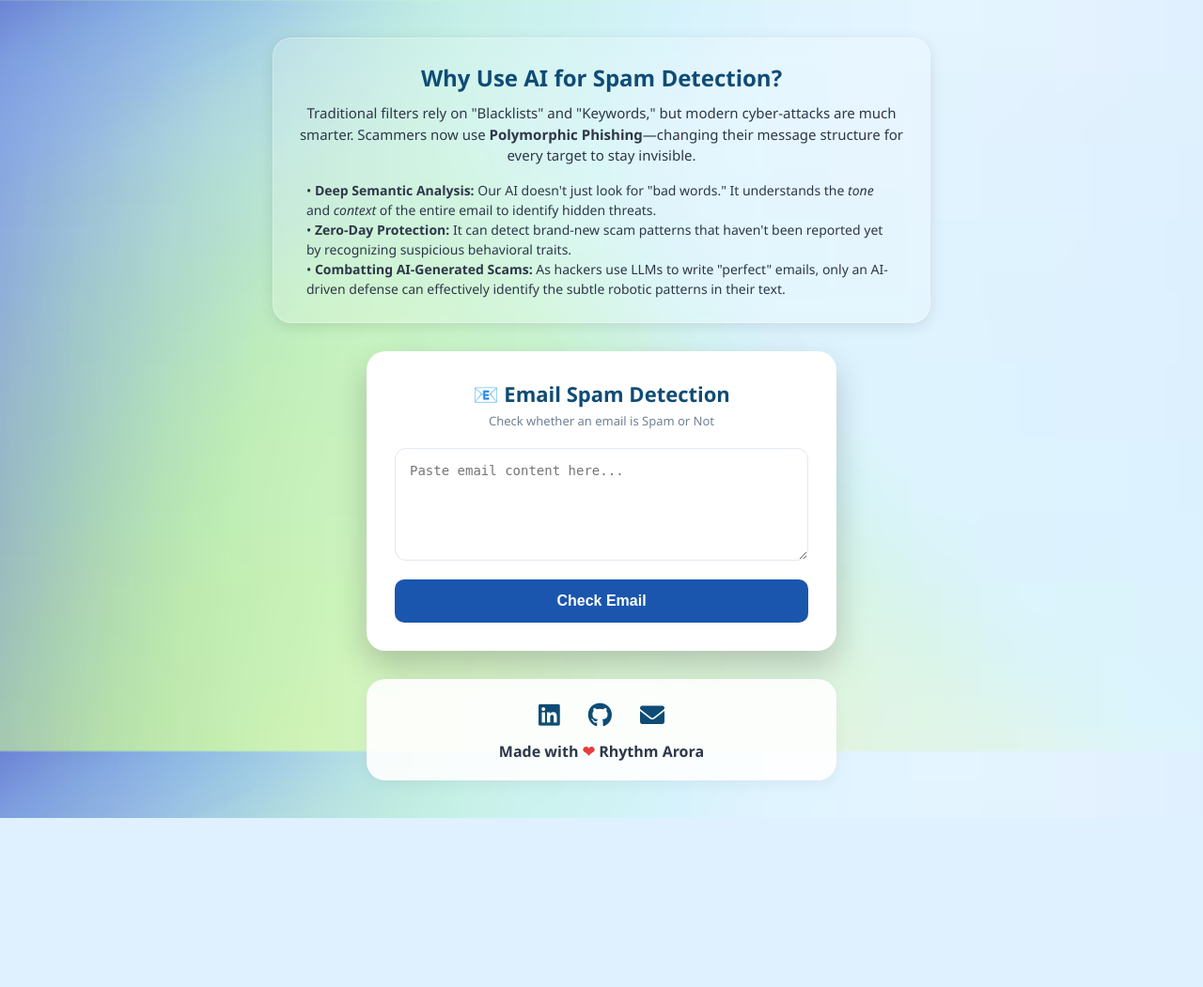
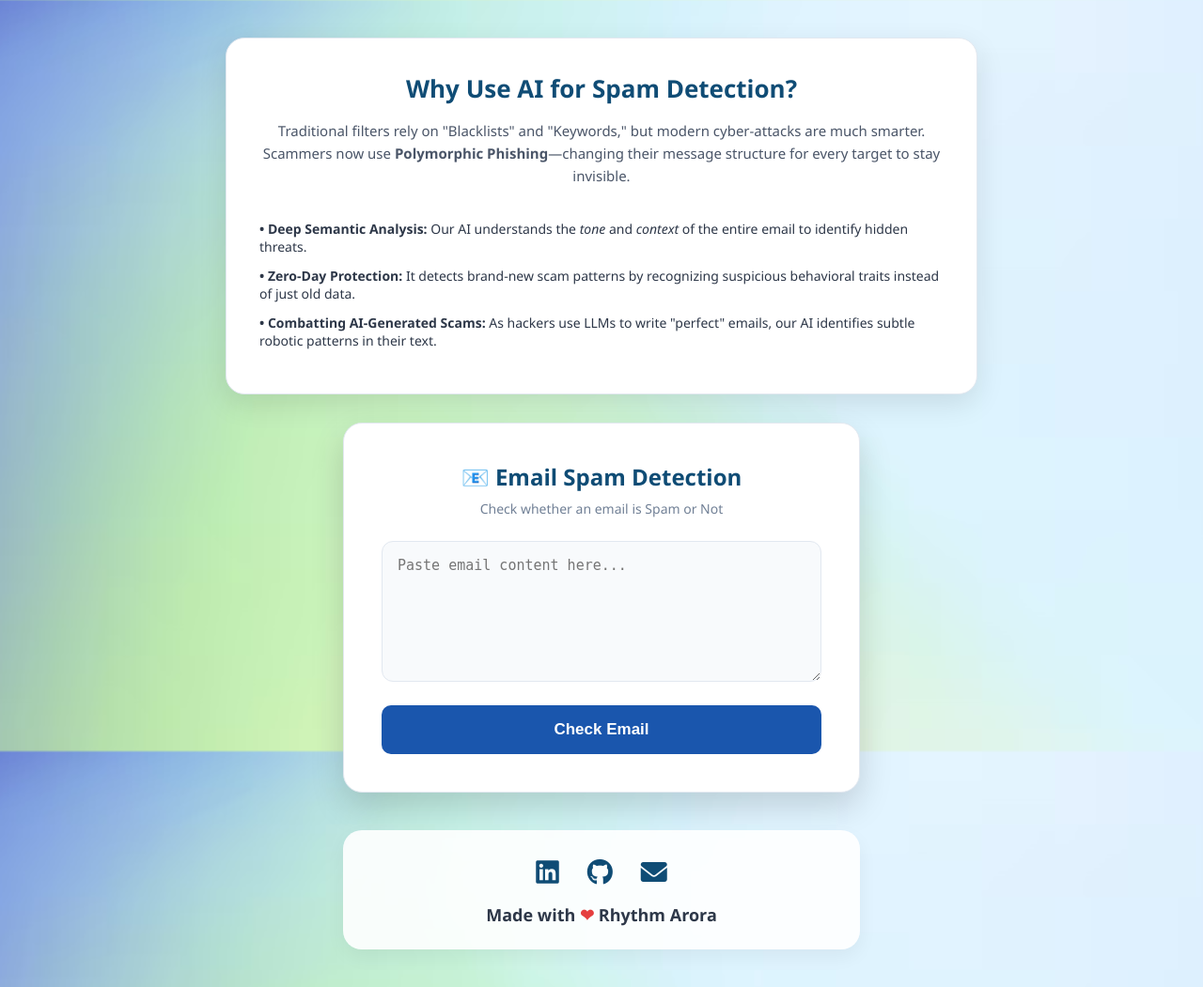
Before and after one commit to Rhythm102/Email-spam-detection, a Flask app: page / in a window 1280 px wide. Shown: the whole page at 94% size. Before the commit the page ends 871 px from the top, so only its background shows below. Run offline with Flask 3, Linux system fonts and the light colour scheme; parts of the project's set-up code (start-up, migrations or seed data) failed here and were passed over.

Commit message:
Revamp index.html for AI Spam Detector
Updated HTML structure, styles, and functionality for AI Spam Detector.

```diff
--- a/templates/index.html
+++ b/templates/index.html
@@ -3,7 +3,7 @@
 <head>
     <meta charset="UTF-8">
     <meta name="viewport" content="width=device-width, initial-scale=1.0">
-    <title>AI Email Spam Detector</title>
+    <title>AI Spam Guard | Rhythm Arora</title>
     <link rel="stylesheet" href="https://cdnjs.cloudflare.com/ajax/libs/font-awesome/6.0.0/css/all.min.css">
 
     <style>
@@ -14,8 +14,8 @@
         }
 
         body {
-            font-family: 'Segoe UI', Roboto, sans-serif;
-            /* Aapka original background image */
+            font-family: 'Segoe UI', Roboto, Helvetica, Arial, sans-serif;
+            /* Background image from your static folder */
             background-image: url("/static/royel-blue-gradiea-kit-website-background-web3-gradient-background-collection_203617-22.avif");
             background-size: cover;
             background-attachment: fixed;
@@ -24,85 +24,105 @@
             display: flex;
             flex-direction: column;
             align-items: center;
-            padding: 20px;
+            padding: 40px 20px;
             color: #1a202c;
-            overflow-x: hidden;
         }
 
-        /* --- Educational Top Section --- */
+        /* --- 1. Info Section (Solid White like the Card) --- */
         .info-container {
-            max-width: 700px;
+            max-width: 800px;
+            width: 100%;
             text-align: center;
-            margin: 20px 0 30px 0;
-            background: rgba(255, 255, 255, 0.2);
-            backdrop-filter: blur(12px);
-            padding: 25px;
+            margin-bottom: 30px;
+            background: #ffffff;
+            padding: 35px;
             border-radius: 20px;
-            border: 1px solid rgba(255, 255, 255, 0.3);
-            box-shadow: 0 4px 15px rgba(0,0,0,0.1);
+            box-shadow: 0 10px 30px rgba(0, 0, 0, 0.1);
+            border: 1px solid #e2e8f0;
         }
 
         .info-container h1 {
-            font-size: 24px;
-            margin-bottom: 10px;
+            font-size: 26px;
+            margin-bottom: 15px;
             color: #0f4c75;
         }
 
         .info-container p {
             font-size: 15px;
-            line-height: 1.5;
+            line-height: 1.6;
+            color: #4a5568;
+            margin-bottom: 15px;
+        }
+
+        .info-list {
+            text-align: left;
+            margin-top: 20px;
+            display: inline-block;
+        }
+
+        .info-list div {
+            margin-bottom: 12px;
+            font-size: 14px;
             color: #2d3748;
         }
 
-        /* --- Main Tool Card --- */
+        /* --- 2. Main Tool Card --- */
         .card {
             background: #ffffff;
             border-radius: 20px;
-            padding: 30px;
+            padding: 40px;
             width: 100%;
-            max-width: 500px;
-            box-shadow: 0 15px 35px rgba(0, 0, 0, 0.2);
+            max-width: 550px;
+            box-shadow: 0 15px 35px rgba(0, 0, 0, 0.15);
             text-align: center;
-            margin-bottom: 30px;
+            border: 1px solid #e2e8f0;
+            margin-bottom: 40px;
         }
 
         .card h2 {
             color: #0f4c75;
-            font-size: 22px;
-            margin-bottom: 5px;
+            font-size: 24px;
+            margin-bottom: 8px;
+            display: flex;
+            justify-content: center;
+            align-items: center;
+            gap: 10px;
         }
 
         .subtitle {
-            font-size: 13px;
+            font-size: 14px;
             color: #718096;
-            margin-bottom: 20px;
+            margin-bottom: 25px;
         }
 
         .input-box {
             width: 100%;
-            min-height: 120px;
-            padding: 15px;
+            min-height: 150px;
+            padding: 16px;
             border: 1px solid #e2e8f0;
             border-radius: 12px;
-            font-size: 14px;
-            margin-bottom: 15px;
+            font-size: 15px;
+            resize: vertical;
+            margin-bottom: 20px;
             outline: none;
             transition: 0.3s;
+            background: #f8fafc;
         }
 
         .input-box:focus {
             border-color: #0f4c75;
+            background: #ffffff;
             box-shadow: 0 0 0 3px rgba(15, 76, 117, 0.1);
         }
 
         .check-button {
             width: 100%;
-            padding: 14px;
+            padding: 16px;
             background: #1a56ad;
             color: white;
             border: none;
             border-radius: 10px;
-            font-size: 16px;
+            font-size: 17px;
             font-weight: 600;
             cursor: pointer;
             transition: 0.3s;
@@ -113,56 +133,60 @@
             transform: translateY(-2px);
         }
 
-        /* --- Socials & Footer (FIXED VISIBILITY) --- */
+        /* --- 3. Socials & Footer Section --- */
         .footer-section {
             width: 100%;
-            max-width: 500px;
+            max-width: 550px;
             text-align: center;
             background: rgba(255, 255, 255, 0.9);
-            padding: 20px;
+            padding: 25px;
             border-radius: 20px;
-            margin-top: auto; /* Push to bottom if content is short */
-            margin-bottom: 20px;
-            box-shadow: 0 4px 15px rgba(0,0,0,0.05);
+            box-shadow: 0 8px 20px rgba(0,0,0,0.05);
         }
 
         .social-links {
             display: flex;
             justify-content: center;
             gap: 30px;
-            margin-bottom: 10px;
+            margin-bottom: 15px;
         }
 
         .social-links a {
             color: #0f4c75;
-            font-size: 26px;
+            font-size: 28px;
             text-decoration: none;
             transition: 0.3s ease;
         }
 
         .social-links a:hover {
-            color: #3282b8;
+            color: #1a56ad;
             transform: scale(1.2);
         }
 
         .footer-text {
-            font-size: 16px;
+            font-size: 18px;
             font-weight: 600;
             color: #2d3748;
-            margin-top: 5px;
         }
 
         .heart { color: #e53e3e; }
 
+        /* Results Display */
         .result {
-            margin-top: 15px;
-            padding: 12px;
-            border-radius: 8px;
+            margin-top: 20px;
+            padding: 15px;
+            border-radius: 10px;
             font-weight: bold;
+            animation: fadeIn 0.5s ease;
         }
-        .spam { background: #fee2e2; color: #991b1b; }
-        .ham { background: #d1fae5; color: #065f46; }
+        .spam { background: #fee2e2; color: #991b1b; border: 1px solid #fca5a5; }
+        .ham { background: #d1fae5; color: #065f46; border: 1px solid #6ee7b7; }
         .hidden { display: none; }
+
+        @keyframes fadeIn {
+            from { opacity: 0; transform: translateY(10px); }
+            to { opacity: 1; transform: translateY(0); }
+        }
     </style>
 </head>
 
@@ -174,11 +198,12 @@
             Traditional filters rely on "Blacklists" and "Keywords," but modern cyber-attacks are much smarter.
             Scammers now use <strong>Polymorphic Phishing</strong>—changing their message structure for every target to stay invisible.
         </p>
-        <p style="margin-top: 15px; font-size: 14px; text-align: left; padding: 0 10px;">
-            • <strong>Deep Semantic Analysis:</strong> Our AI doesn't just look for "bad words." It understands the <em>tone</em> and <em>context</em> of the entire email to identify hidden threats.<br>
-            • <strong>Zero-Day Protection:</strong> It can detect brand-new scam patterns that haven't been reported yet by recognizing suspicious behavioral traits.<br>
-            • <strong>Combatting AI-Generated Scams:</strong> As hackers use LLMs to write "perfect" emails, only an AI-driven defense can effectively identify the subtle robotic patterns in their text.
-        </p>
+
+        <div class="info-list">
+            <div><strong>• Deep Semantic Analysis:</strong> Our AI understands the <em>tone</em> and <em>context</em> of the entire email to identify hidden threats.</div>
+            <div><strong>• Zero-Day Protection:</strong> It detects brand-new scam patterns by recognizing suspicious behavioral traits instead of just old data.</div>
+            <div><strong>• Combatting AI-Generated Scams:</strong> As hackers use LLMs to write "perfect" emails, our AI identifies subtle robotic patterns in their text.</div>
+        </div>
     </div>
 
     <div class="card">
@@ -228,6 +253,8 @@ async function checkManual() {
             body: JSON.stringify({ content: input })
         });
 
+        if (!response.ok) throw new Error('API Error');
+
         const data = await response.json();
         result.classList.remove('hidden');
 
@@ -236,10 +263,11 @@ async function checkManual() {
             result.innerHTML = "🚫 This looks like SPAM!";
         } else {
             result.className = "result ham";
-            result.innerHTML = "✅ This looks like a SAFE email.";
+            result.innerHTML = "✅ This looks like a SAFE email (Ham).";
         }
     } catch (error) {
-        alert("Backend error. Make sure your API is running.");
+        alert("Backend error. Please ensure your Python server is running.");
+        console.error(error);
     }
 }
 </script>
```
